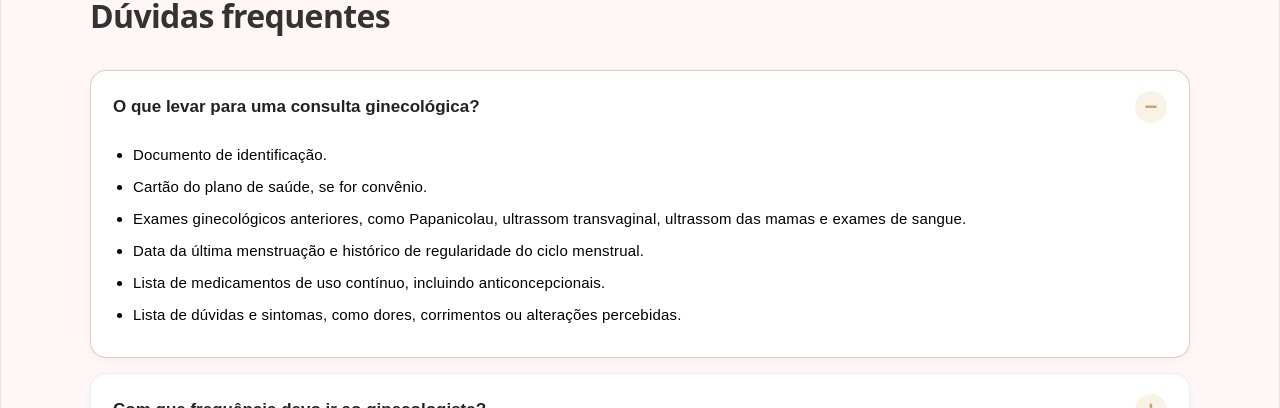
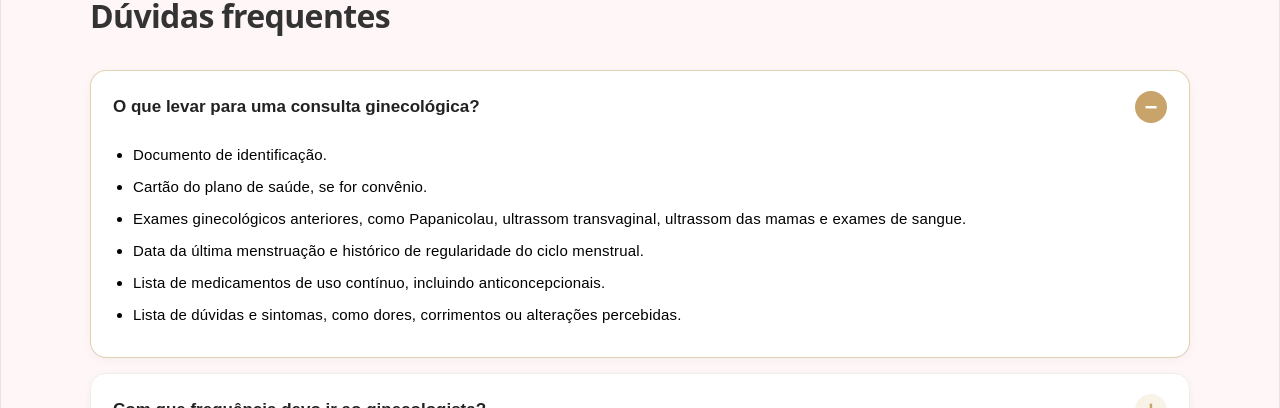
Before and after one commit to saminatech02/Portf-lioGinecologista, a React (Vite) app in the folder portfolio-gineco-app/: page / in a window 1280 px wide. Shown: the part 2697-3105 px from the top of the page. Built offline with nearby package versions, Linux system fonts and the light colour scheme; no server answers; the database is empty.

Commit message:
feat: Animações do FAQ

```diff
--- a/portfolio-gineco-app/src/components/About/About.module.css
+++ b/portfolio-gineco-app/src/components/About/About.module.css
@@ -137,25 +137,25 @@
 
 .about.show .highlightCard {
   animation-name: slideLeft;
-  animation-duration: 1.7s;
+  animation-duration: 1.6s;
   animation-timing-function: ease;
   animation-fill-mode: forwards;
 }
 
 .about.show .highlightCard:nth-child(1) {
-  animation-delay: 1.25s;
+  animation-delay: 0.2s;
 }
 
 .about.show .highlightCard:nth-child(2) {
-  animation-delay: 2.4s;
+  animation-delay: 0.3s;
 }
 
 .about.show .highlightCard:nth-child(3) {
-  animation-delay: 2.55s;
+  animation-delay: 0.4s;
 }
 
 .about.show .highlightCard:nth-child(4) {
-  animation-delay: 2.7s;
+  animation-delay: 0.5s;
 }
 
 .about.show .highlightCard:hover {
--- a/portfolio-gineco-app/src/components/FQA/FQA.module.css
+++ b/portfolio-gineco-app/src/components/FQA/FQA.module.css
@@ -2,15 +2,55 @@
   background: #fff6f7;
   padding: 50px 20px;
   width: 100%;
+  overflow: hidden;
 }
+
+/* =========================
+   ANIMAÇÕES
+========================= */
+
+@keyframes fadeUpFaq {
+  from {
+    opacity: 0;
+    transform: translateY(28px);
+  }
+
+  to {
+    opacity: 1;
+    transform: translateY(0);
+  }
+}
+
+@keyframes fadeSlideFaq {
+  from {
+    opacity: 0;
+    transform: translateX(-22px);
+  }
+
+  to {
+    opacity: 1;
+    transform: translateX(0);
+  }
+}
+
+/* =========================
+   TÍTULO
+========================= */
 
 .titulo {
   width: 100%;
   display: flex;
-  justify-content: left;
-  align-items: left;
+  justify-content: flex-start;
+  align-items: flex-start;
   max-width: 1100px;
   margin: 0 auto;
+
+  opacity: 0;
+  transform: translateY(28px);
+}
+
+.faq.show .titulo {
+  animation: fadeUpFaq 0.7s ease forwards;
 }
 
 .titulo h2 {
@@ -19,11 +59,19 @@
   color: #333;
 }
 
+/* =========================
+   LISTA
+========================= */
+
 .list {
   max-width: 1100px;
   margin: 0 auto;
   gap: 14px;
 }
+
+/* =========================
+   ITEM
+========================= */
 
 .item {
   background: #fff;
@@ -34,7 +82,61 @@
   box-shadow: 0 2px 10px rgba(0, 0, 0, 0.04);
   overflow: hidden;
 
-  transition: all 0.3s ease;
+  opacity: 0;
+  transform: translateX(-22px);
+
+  transition:
+    transform 0.3s ease,
+    box-shadow 0.3s ease,
+    border-color 0.3s ease;
+}
+
+.faq.show .item {
+  animation: fadeSlideFaq 0.65s ease forwards;
+}
+
+.faq.show .item:nth-child(1) {
+  animation-delay: 0.12s;
+}
+
+.faq.show .item:nth-child(2) {
+  animation-delay: 0.22s;
+}
+
+.faq.show .item:nth-child(3) {
+  animation-delay: 0.32s;
+}
+
+.faq.show .item:nth-child(4) {
+  animation-delay: 0.42s;
+}
+
+.faq.show .item:nth-child(5) {
+  animation-delay: 0.52s;
+}
+
+.faq.show .item:nth-child(6) {
+  animation-delay: 0.62s;
+}
+
+.faq.show .item:nth-child(7) {
+  animation-delay: 0.72s;
+}
+
+.faq.show .item:nth-child(8) {
+  animation-delay: 0.82s;
+}
+
+.faq.show .item:nth-child(9) {
+  animation-delay: 0.92s;
+}
+
+.faq.show .item:nth-child(10) {
+  animation-delay: 1.02s;
+}
+
+.faq.show .item:nth-child(11) {
+  animation-delay: 1.12s;
 }
 
 .item:hover {
@@ -46,6 +148,10 @@
 .item.active {
   border-color: rgba(200, 164, 106, 0.5);
 }
+
+/* =========================
+   PERGUNTA
+========================= */
 
 .question {
   width: 100%;
@@ -85,10 +191,45 @@
 
   font-size: 22px;
   line-height: 1;
+
+  transition:
+    transform 0.35s ease,
+    background 0.35s ease,
+    color 0.35s ease;
 }
 
+.item.active .question strong {
+  transform: rotate(180deg);
+  background: #c8a46a;
+  color: #fff;
+}
+
+/* =========================
+   RESPOSTA
+========================= */
+
 .answer {
-  padding: 0 22px 22px;
+  padding: 0 22px;
+  max-height: 0;
+  opacity: 0;
+  overflow: hidden;
+
+  transform: translateY(-8px);
+
+  transition:
+    max-height 0.45s ease,
+    opacity 0.35s ease,
+    transform 0.35s ease;
+}
+
+.item.active .answer {
+  max-height: 600px;
+  opacity: 1;
+  transform: translateY(0);
+}
+
+.answerContent {
+  padding-bottom: 22px;
 }
 
 .answer p,
@@ -113,6 +254,10 @@
   text-align: left;
 }
 
+/* =========================
+   TABLET
+========================= */
+
 @media (min-width: 768px) {
   .faq {
     padding: 60px 40px;
@@ -123,17 +268,29 @@
   }
 }
 
+/* =========================
+   DESKTOP
+========================= */
+
 @media (min-width: 1024px) {
   .faq {
     padding: 70px 60px;
   }
 }
 
+/* =========================
+   LARGE
+========================= */
+
 @media (min-width: 1440px) {
   .faq {
     padding: 70px 120px;
   }
 }
+
+/* =========================
+   MOBILE
+========================= */
 
 @media (max-width: 767px) {
   .faq {
@@ -155,7 +312,11 @@
   }
 
   .answer {
-    padding: 0 18px 20px;
+    padding: 0 18px;
+  }
+
+  .answerContent {
+    padding-bottom: 20px;
   }
 
   .answer p,
@@ -163,3 +324,24 @@
     font-size: 13px;
   }
 }
+
+/* =========================
+   ACESSIBILIDADE
+========================= */
+
+@media (prefers-reduced-motion: reduce) {
+
+  .titulo,
+  .item,
+  .answer,
+  .question strong {
+    animation: none;
+    transition: none;
+    opacity: 1;
+    transform: none;
+  }
+
+  .answer {
+    max-height: none;
+  }
+}
--- a/portfolio-gineco-app/src/components/FQA/FQA.tsx
+++ b/portfolio-gineco-app/src/components/FQA/FQA.tsx
@@ -1,4 +1,4 @@
-import { useState } from "react";
+import { useEffect, useRef, useState } from "react";
 import styles from "./FQA.module.css";
 
 const faqs = [
@@ -73,14 +73,47 @@ const faqs = [
 ];
 
 export default function FAQ() {
+  const faqRef = useRef<HTMLElement | null>(null);
+
+  const [show, setShow] = useState(false);
   const [openIndex, setOpenIndex] = useState<number | null>(0);
+
+  useEffect(() => {
+    const element = faqRef.current;
+
+    if (!element) return;
+
+    setShow(false);
+
+    const observer = new IntersectionObserver(
+      ([entry]) => {
+        if (entry.isIntersecting) {
+          setTimeout(() => {
+            setShow(true);
+          }, 100);
+
+          observer.unobserve(element);
+        }
+      },
+      {
+        threshold: 0.2,
+      }
+    );
+
+    observer.observe(element);
+
+    return () => observer.disconnect();
+  }, []);
 
   const toggleFAQ = (index: number) => {
     setOpenIndex((prev) => (prev === index ? null : index));
   };
 
   return (
-    <section className={styles.faq}>
+    <section
+      ref={faqRef}
+      className={`${styles.faq} ${show ? styles.show : ""}`}
+    >
       <div className={styles.titulo}>
         <h2>Dúvidas frequentes</h2>
       </div>
@@ -98,13 +131,14 @@ export default function FAQ() {
                 type="button"
                 className={styles.question}
                 onClick={() => toggleFAQ(index)}
+                aria-expanded={isOpen}
               >
                 <span>{faq.question}</span>
                 <strong>{isOpen ? "−" : "+"}</strong>
               </button>
 
-              {isOpen && (
-                <div className={styles.answer}>
+              <div className={styles.answer}>
+                <div className={styles.answerContent}>
                   {Array.isArray(faq.answer) ? (
                     <ul>
                       {faq.answer.map((text, idx) => (
@@ -115,7 +149,7 @@ export default function FAQ() {
                     <p>{faq.answer}</p>
                   )}
                 </div>
-              )}
+              </div>
             </div>
           );
         })}
```
